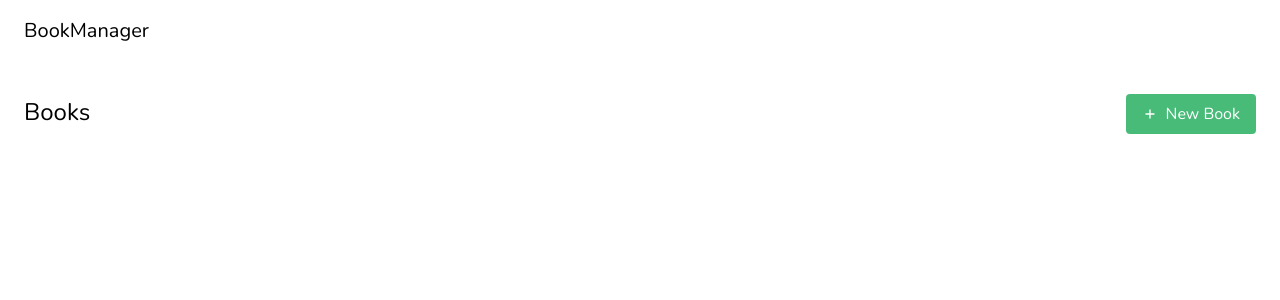
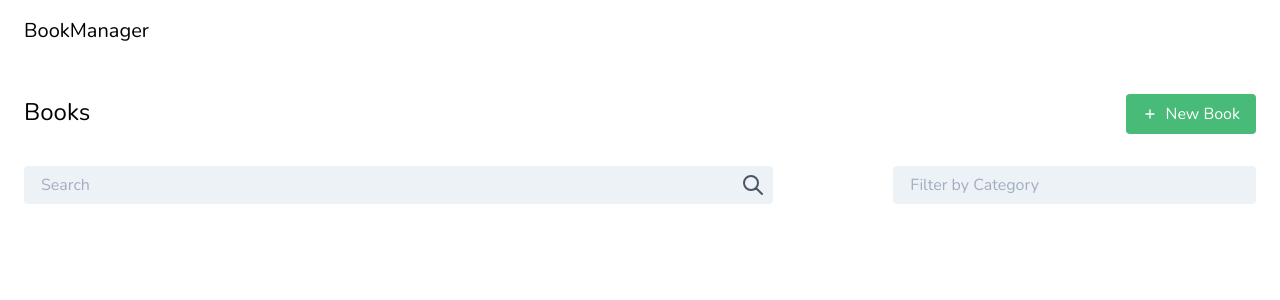
Before and after one commit to gabrielgs/book-manager, a Vue app in the folder book-manager-front/: page / in a window 1280 px wide. Shown: the top 300 px of the page. Built offline with nearby package versions, Linux system fonts and the light colour scheme.

Commit message:
Add main actions book styles and structure

```diff
--- a/book-manager-front/src/components/Main.vue
+++ b/book-manager-front/src/components/Main.vue
@@ -1,16 +1,19 @@
 <template>
   <main>
     <MainHeader />
+    <MainBooksActions />
   </main>
 </template>
 
 <script>
 import MainHeader from "@/components/MainHeader";
+import MainBooksActions from "@/components/MainBooksActions";
 
 export default {
   name: "Main",
   components: {
-    MainHeader
+    MainHeader,
+    MainBooksActions
   }
 };
 </script>
--- /dev/null
+++ b/book-manager-front/src/components/MainBooksActions.vue
@@ -0,0 +1,47 @@
+<template>
+  <section class="flex">
+    <form class="flex w-2/3 pl-6 pr-20">
+      <div class="relative flex w-full">
+        <input
+          class="appearance-none block w-full bg-gray-200 text-gray-700 border border-gray-200 rounded py-2 px-4 leading-tight focus:outline-none focus:bg-white"
+          type="text"
+          placeholder="Search"
+        />
+        <span
+          class="absolute inset-y-0 right-0 flex items-center px-2 text-gray-700"
+        >
+          <button>
+            <svg
+              class="h-6 w-6"
+              xmlns="http://www.w3.org/2000/svg"
+              fill="none"
+              viewBox="0 0 24 24"
+              stroke="currentColor"
+            >
+              <path
+                stroke-linecap="round"
+                stroke-linejoin="round"
+                stroke-width="2"
+                d="M21 21l-6-6m2-5a7 7 0 11-14 0 7 7 0 0114 0z"
+              />
+            </svg>
+          </button>
+        </span>
+      </div>
+    </form>
+    <form class="flex w-1/3 pl-10 pr-6">
+      <div class="relative flex w-full">
+        <input
+          class="appearance-none block w-full bg-gray-200 text-gray-700 border border-gray-200 rounded py-2 px-4 leading-tight focus:outline-none focus:bg-white"
+          type="text"
+          placeholder="Filter by Category"
+        />
+      </div>
+    </form>
+  </section>
+</template>
+<script>
+export default {
+  name: "MainBooksActions"
+};
+</script>
```
